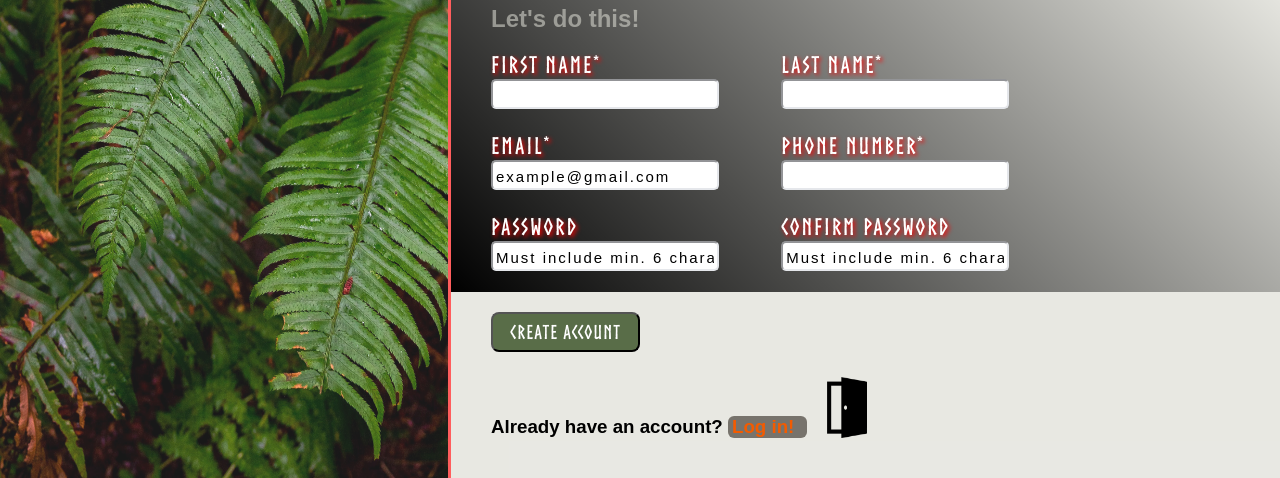
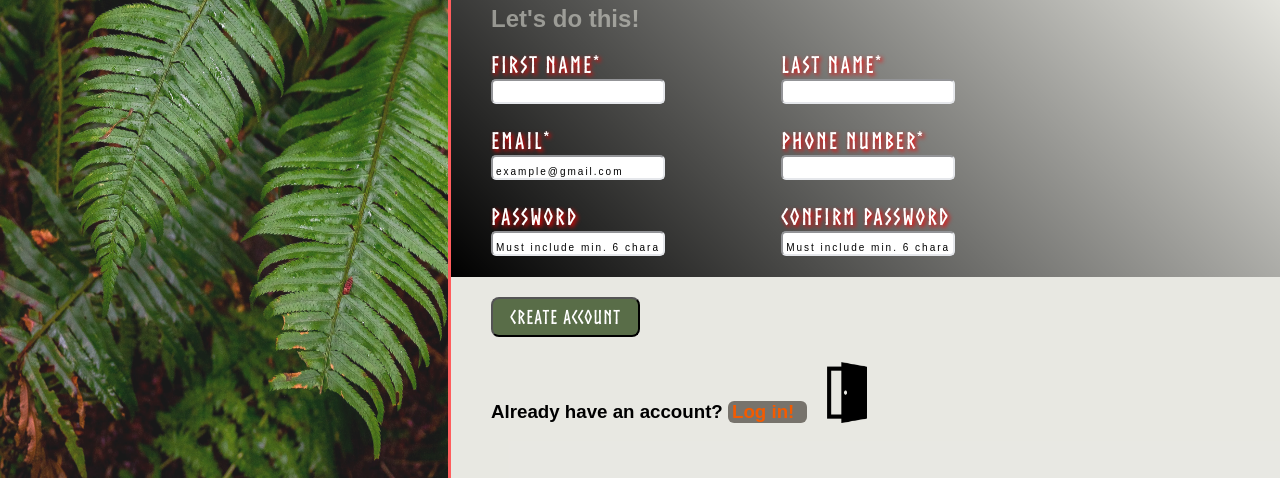
Before and after one commit to JustKesy/Project-Sign-Up-Form, a plain HTML site: page index.html in a window 1280 px wide. Shown: the part 322-800 px from the top of the page. Drawn offline with Linux system fonts and the light colour scheme.

Commit message:
Change input box-sizing property to border-box,and adjust them.

```diff
--- a/index.html
+++ b/index.html
@@ -50,7 +50,6 @@
                 id="surname"
                 name="surname"
                 minlength="3"
-                title="greska"
                 required
               />
               <span></span>
--- a/style.css
+++ b/style.css
@@ -78,8 +78,9 @@ li {
   flex-direction: column;
 }
 input {
-  width: 75%;
-  height: 20px;
+  box-sizing: border-box;
+  width: 60%;
+  height: 25px;
   border-color: #e5e7eb;
   border-radius: 5px;
   font-family: Norse, sans-serif;
@@ -119,10 +120,10 @@ label {
   color: white;
 }
 input:focus {
-  border: 4px solid #1f1ffba6;
+  border: 3px solid #1f1ffba6;
   font-family: sans-serif;
   font-size: 100%;
-  box-shadow: inset -3px -4px 5px #954a4a;
+  box-shadow: inset -2px -2px 3px #954a4a;
 }
 
 a {
@@ -142,7 +143,7 @@ input:valid + span::after {
   position: absolute;
   content: "✔";
   top: -23px;
-  right: 78px;
+  right: 150px;
   background-color: rgb(64, 255, 47);
   border-radius: 5px;
 }
@@ -150,7 +151,7 @@ input:valid + span::after {
 input::placeholder {
   color: black;
   font-family: sans-serif;
-  font-size: 15px;
+  font-size: 10px;
 }
 img.door {
   width: 40px;
```
